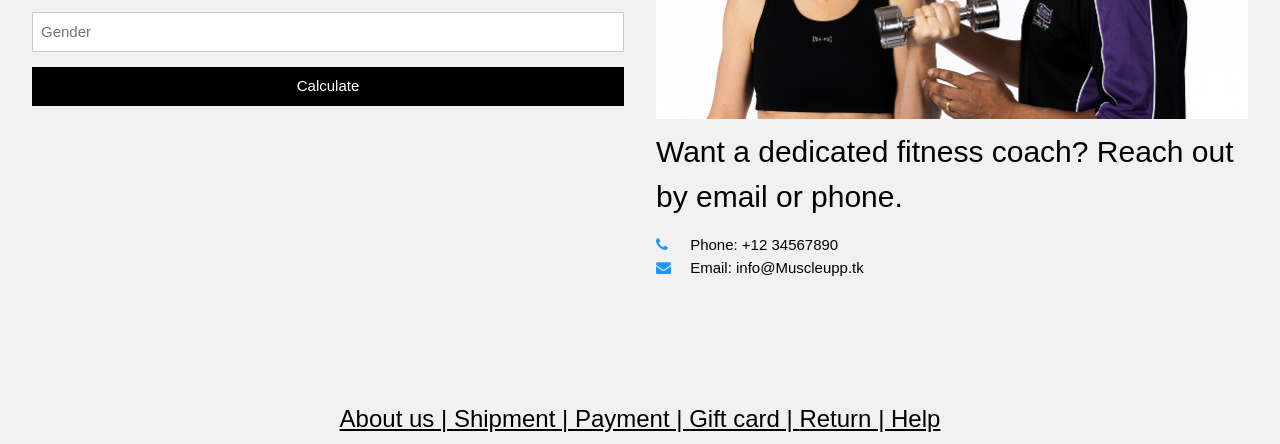
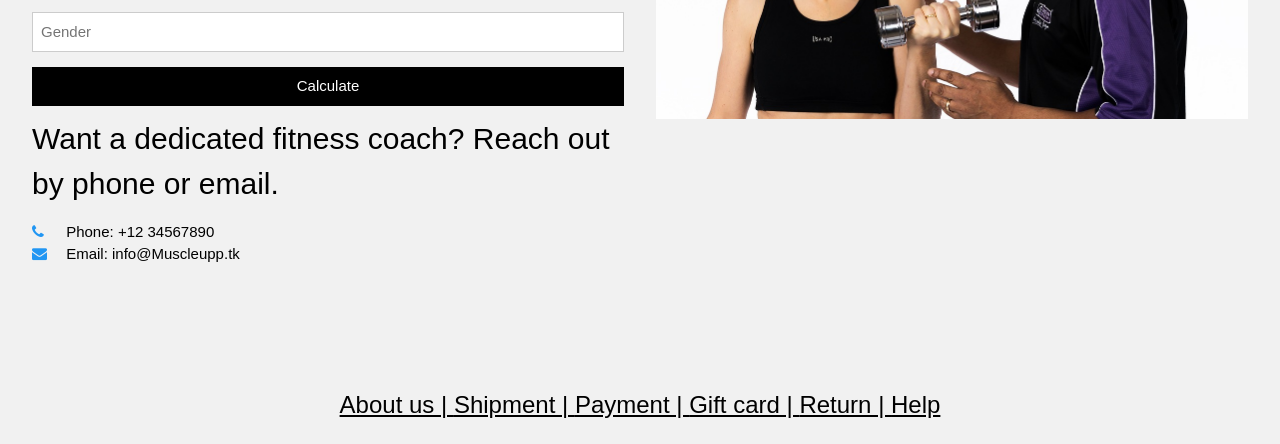
Before and after one commit to choudka2/Muscleupp, a plain HTML site: page index.html in a window 1280 px wide. Shown: the part 1328-1772 px from the top of the page. Drawn offline with nearby package versions, Linux system fonts and the light colour scheme.

Commit message:
Update index.html

```diff
--- a/index.html
+++ b/index.html
@@ -60,15 +60,15 @@ Whether you're a seasoned gym enthusiast or just starting your fitness journey,
           <p><input class="w3-input w3-border" type="text" placeholder="Age" name="Age" required></p>
           <p><input class="w3-input w3-border" type="text" placeholder="Gender" name="Gender" required></p>
           <button type="submit" class="w3-button w3-block w3-black">Calculate</button>
+    <h2>Want a dedicated fitness coach? Reach out by phone or email.</h2>
+    <p>  <i class="fa fa-phone w3-text-blue" style="width:30px"></i> Phone: +12 34567890<br>
+  <i class="fa fa-envelope w3-text-blue" style="width:30px"> </i> Email: info@Muscleupp.tk<br></p>
         </div>
       </div>
 
     <div class="w3-half w3-container">
   <div class="w3-topbar w3-border-blue">
     <img src="fitness_expert.png" style="width:100%">
-    <h2>Want a dedicated fitness coach? Reach out by email or phone.</h2>
-    <p>  <i class="fa fa-phone w3-text-blue" style="width:30px"></i> Phone: +12 34567890<br>
-  <i class="fa fa-envelope w3-text-blue" style="width:30px"> </i> Email: info@Muscleupp.tk<br></p>
   </div>
 </div>
 </div>
```
